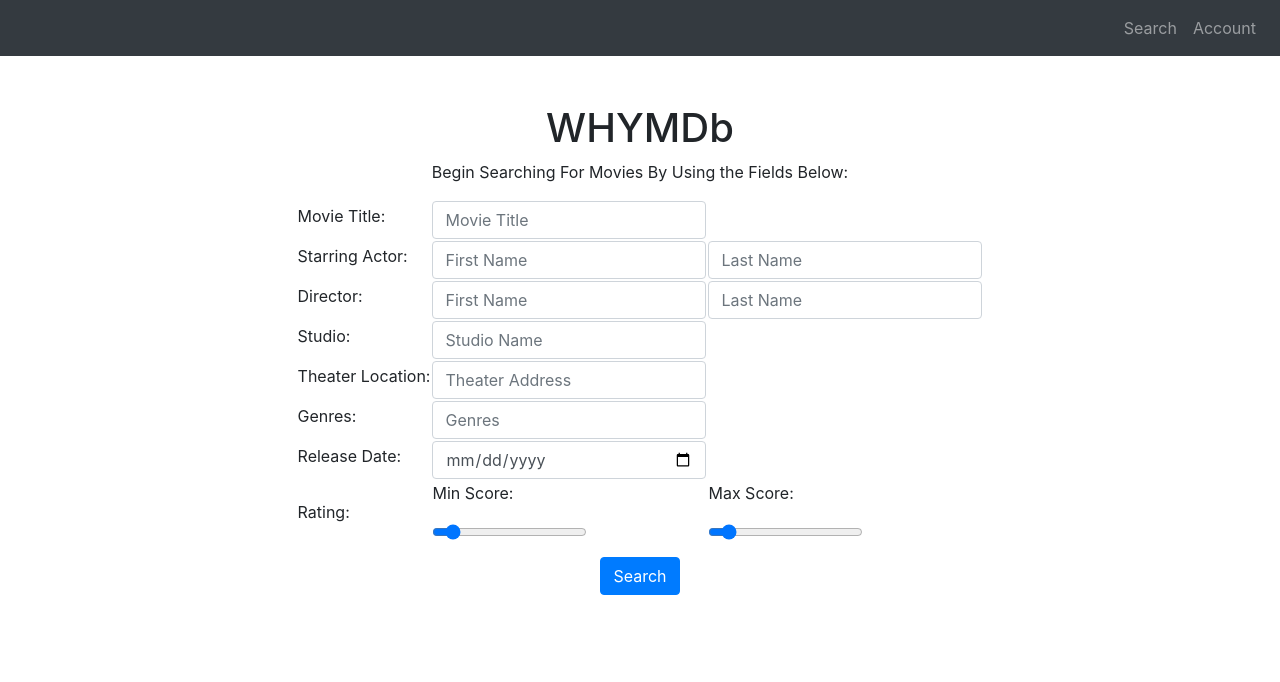
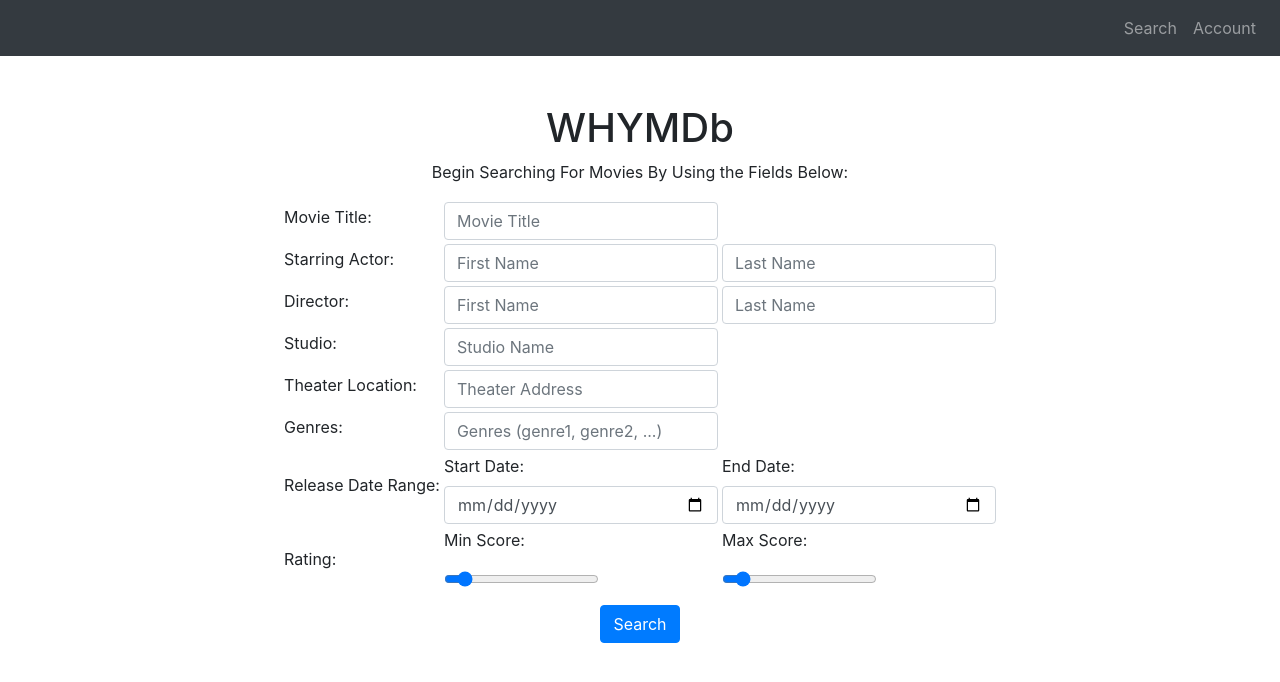
Before and after one commit to bjbhdg/CS2300-Final-Project-WHYMDb, a React (Create React App) app in the folder frontend/: page / in a window 1280 px wide. Shown: the top 682 px of the page. Built offline with nearby package versions, Linux system fonts and the light colour scheme.

Commit message:
Added Date Range Search
I reconfigured the release data search field to be a search range. Now, in accordance to our GUI sketches, our search page may possibly be done.

```diff
--- a/frontend/src/App.css
+++ b/frontend/src/App.css
@@ -36,3 +36,7 @@
     transform: rotate(360deg);
   }
 }
+
+th, td {
+  padding: 2px;
+}
--- a/frontend/src/components/SearchPage.js
+++ b/frontend/src/components/SearchPage.js
@@ -11,7 +11,9 @@ function SearchPage() {
       <h1 className="mt-5">WHYMDb</h1>
       <p>Begin Searching For Movies By Using the Fields Below:</p>
       <form method="POST" action="/searchSubmitted">
-        <table className="mt-3" style={{ textAlign: "left", tableLayout: "fixed", marginLeft: "auto", marginRight: "auto", width: "auto" }}>
+        <table className="mt-3"
+          style={{ textAlign: "left", tableLayout: "fixed", marginLeft: "auto", marginRight: "auto", width: "auto" }}
+        >
           <tbody>
             <tr>
               <td>
@@ -78,17 +80,22 @@ function SearchPage() {
                 <label>Genres:</label>
               </td>
               <td>
-                <input type="text" name="genreList" placeholder="Genres"
+                <input type="text" name="genreList" placeholder="Genres (genre1, genre2, ...)"
                   className="form-control" style={{ width: "auto" }}
                 />
               </td>
             </tr>
             <tr>
               <td>
-                <label>Release Date:</label>
+                <label>Release Date Range:</label>
               </td>
               <td>
-                <input type="date" name="releaseDate" className="form-control" />
+                <label style={{ width: "auto" }}>Start Date:</label>
+                <input type="date" name="releaseDateStart" className="form-control" />
+              </td>
+              <td>
+                <label style={{ width: "auto" }}>End Date:</label>
+                <input type="date" name="releaseDateEnd" className="form-control" />
               </td>
             </tr>
             <tr>
```
Also changed, not shown: 1 other file (tests, documents, lock files or other folders).
